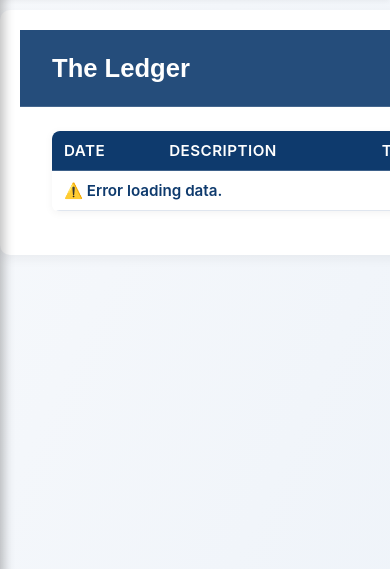
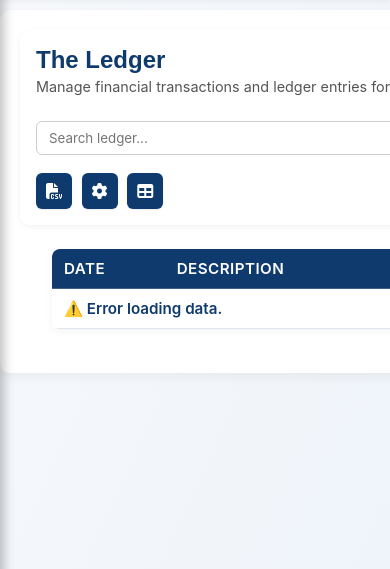
Before and after one commit to RayWalsh/Deepblue_demuro, a Flask app: page /ledger in a window 390 px wide. Shown: the part 60-629 px from the top of the page. Run offline with Flask 3, Linux system fonts and the light colour scheme; the visitor is signed in with stand-in values (Sample User, id 1).

Commit message:
📘 Ledger UI refresh
- Updated Ledger header with glass blur and subtitle   - Improved responsive layout for mobile   - Added smooth horizontal scroll for table   - Clean, Mailbox-style aesthetic alignment

```diff
--- a/templates/ledger.html
+++ b/templates/ledger.html
@@ -5,36 +5,41 @@
 <link rel="stylesheet" href="{{ url_for('static', filename='css/ledger.css') }}">
 
 <section class="ledger-section">
-  <!-- Header Row -->
-  <div class="heading-row">
-    <h2>The Ledger</h2>
-    <div class="heading-controls">
-      <button id="exportCSVBtn" class="export-button" title="Export to CSV">
+  <!-- ===== HEADER ===== -->
+  <div class="ledger-header">
+    <div class="header-left">
+      <h1>The Ledger</h1>
+      <p class="ledger-subtitle">
+        Manage financial transactions and ledger entries for Deep Blue.
+      </p>
+    </div>
+
+    <div class="header-right">
+      <input
+        type="text"
+        id="globalSearch"
+        class="search-bar"
+        placeholder="Search ledger..."
+        title="Filter ledger rows"
+      />
+
+      <button id="exportCSVBtn" class="header-add-btn" title="Export to CSV">
         <i class="fas fa-file-csv"></i>
       </button>
 
-      <!-- ⚙️ Settings Button -->
-      <button id="openSettingsBtn" class="cog-button" title="Open Settings">
+      <button id="openSettingsBtn" class="header-add-btn" title="Settings">
         <i class="fas fa-cog"></i>
       </button>
 
-      <!-- 🔁 Toggle View -->
-      <button id="toggleViewBtn" class="secondary-btn" title="Switch View Mode">
+      <button id="toggleViewBtn" class="header-add-btn" title="Switch View">
         <i class="fas fa-table"></i>
       </button>
-
-      <!-- 🔍 Search -->
-      <input
-        type="text"
-        id="globalSearch"
-        placeholder="Search ledger..."
-        title="Filter ledger rows"
-      />
     </div>
   </div>
 
-  <!-- Ledger Table -->
+  <!-- ===== LEDGER TABLE ===== -->
   <div id="ledger-table" class="table-wrapper">
+    <div class="table-scroll">
       <table id="ledgerTable" class="case-table">
         <thead>
           <tr>
@@ -51,9 +56,10 @@
         </tbody>
       </table>
     </div>
+  </div>
 </section>
 
-<!-- Column Picker Panel -->
+<!-- ===== COLUMN PICKER PANEL ===== -->
 <div id="columnPickerPanel" class="side-panel">
   <div class="side-panel-header">
     <button id="closeColumnPicker" class="close-panel">&times;</button>
@@ -72,9 +78,7 @@
   </div>
 </div>
 
-<!-- =========================
-     ⚙️ SETTINGS MODAL
-========================= -->
+<!-- ===== SETTINGS MODAL ===== -->
 <div id="settingsModal" class="modal-overlay">
   <div class="modal-content">
     <div class="modal-header">
@@ -82,20 +86,115 @@
       <button id="closeSettingsBtn" class="close-btn">&times;</button>
     </div>
 
-    <!-- ✅ Tabs -->
+    <!-- Tabs -->
     <div class="modal-tabs">
       <button data-tab="general" class="active">General</button>
       <button data-tab="columns">Columns</button>
       <button data-tab="appearance">Appearance</button>
     </div>
 
-    <!-- ✅ Tab Content Area -->
+    <!-- Tab Body -->
     <div id="modalBody" class="modal-body">
       <h4>Loading...</h4>
     </div>
   </div>
 </div>
 
-<!-- JS -->
+<!-- ===== JS ===== -->
 <script src="{{ url_for('static', filename='js/ledger.js') }}"></script>
+
+<!-- ===== INLINE STYLES ===== -->
+<style>
+  /* Match Mailbox Manager header styling */
+  .ledger-header {
+    display: flex;
+    flex-wrap: wrap;
+    justify-content: space-between;
+    align-items: flex-end;
+    padding: 1rem 0;
+    background: rgba(255, 255, 255, 0.7);
+    backdrop-filter: blur(8px);
+    border-radius: 10px;
+    margin-bottom: 1rem;
+    box-shadow: 0 2px 6px rgba(0,0,0,0.05);
+  }
+
+  .ledger-header h1 {
+    font-size: 1.5rem;
+    margin: 0;
+    color: var(--primary-color);
+  }
+
+  .ledger-subtitle {
+    font-size: 0.9rem;
+    color: #555;
+    margin-top: 4px;
+  }
+
+  .header-left {
+    flex: 1;
+  }
+
+  .header-right {
+    display: flex;
+    align-items: center;
+    gap: 0.6rem;
+  }
+
+  .search-bar {
+    padding: 8px 12px;
+    border-radius: 6px;
+    border: 1px solid #ccc;
+    background: rgba(255,255,255,0.85);
+    backdrop-filter: blur(6px);
+    flex: 1;
+    min-width: 150px;
+  }
+
+  .header-add-btn {
+    background: var(--primary-color);
+    color: #fff;
+    border: none;
+    border-radius: 6px;
+    padding: 6px 10px;
+    font-size: 1rem;
+    cursor: pointer;
+    transition: 0.2s;
+  }
+
+  .header-add-btn:hover {
+    background: var(--primary-light);
+  }
+
+  /* Horizontal scroll on mobile */
+  .table-wrapper {
+    width: 100%;
+    overflow-x: auto;
+    -webkit-overflow-scrolling: touch;
+  }
+
+  .table-scroll {
+    min-width: 600px;
+  }
+
+  @media (max-width: 768px) {
+    .ledger-header {
+      flex-direction: column;
+      align-items: flex-start;
+      gap: 0.75rem;
+      padding: 1rem;
+    }
+
+    .header-right {
+      width: 100%;
+      justify-content: flex-start;
+      flex-wrap: wrap;
+    }
+
+    .search-bar {
+      flex: 1 1 100%;
+      margin-bottom: 0.5rem;
+    }
+  }
+</style>
 {% endblock %}
```
Lines whose indentation alone changed are shown as unchanged.
